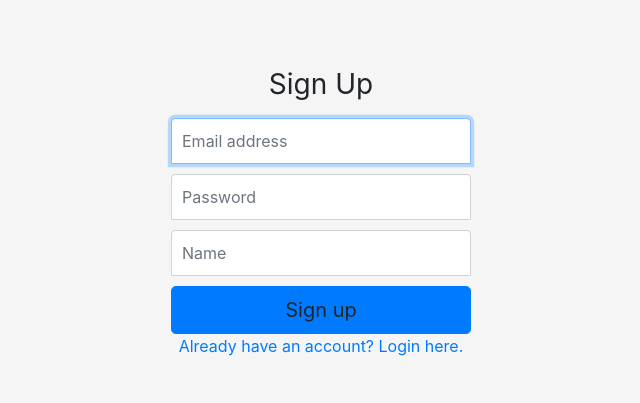
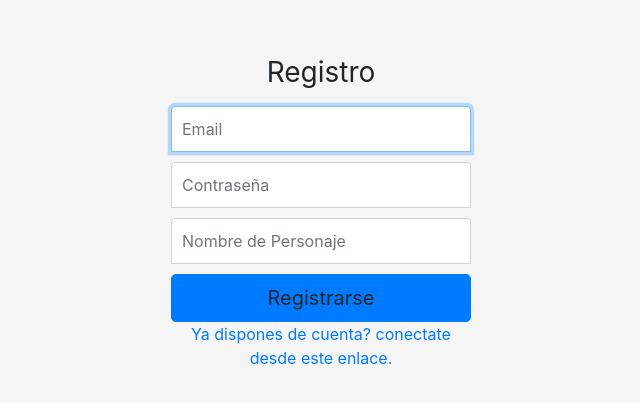
Before and after one commit to zorbuk/mmorpg, a website: page public/signup.html in a window 1280 px wide. Shown: the part 187-590 px from the top of the page, without its empty margins (319-959 px from the left). Drawn offline with nearby package versions, Linux system fonts and the light colour scheme.

Commit message:
update: translating

```diff
--- a/public/signup.html
+++ b/public/signup.html
@@ -4,7 +4,7 @@
 <head>
   <meta charset="utf-8">
   <meta name="viewport" content="width=device-width, initial-scale=1, shrink-to-fit=no">
-  <title>Sign Up Page</title>
+  <title>MMORPG</title>
   <link rel="stylesheet" href="https://stackpath.bootstrapcdn.com/bootstrap/4.3.1/css/bootstrap.min.css" integrity="sha384-ggOyR0iXCbMQv3Xipma34MD+dH/1fQ784/j6cY/iJTQUOhcWr7x9JvoRxT2MZw1T"
     crossorigin="anonymous">
   <link href="assets/css/main.css" rel="stylesheet">
@@ -13,15 +13,15 @@
 
 <body class="text-center">
   <form class="form-signin">
-    <h1 class="h3 mb-3 font-weight-normal">Sign Up</h1>
-    <label for="email" class="sr-only">Email address</label>
-    <input type="email" id="email" class="form-control" placeholder="Email address" required autofocus>
-    <label for="password" class="sr-only">Password</label>
-    <input type="password" id="password" class="form-control" placeholder="Password" required>
-    <label for="name" class="sr-only">Name</label>
-    <input type="text" id="name" class="form-control" placeholder="Name" required>
-    <a class="btn btn-lg btn-primary btn-block" onClick="signUp()">Sign up</a>
-    <a href="/index.html">Already have an account? Login here.</a>
+    <h1 class="h3 mb-3 font-weight-normal">Registro</h1>
+    <label for="email" class="sr-only">Email</label>
+    <input type="email" id="email" class="form-control" placeholder="Email" required autofocus>
+    <label for="password" class="sr-only">Contraseña</label>
+    <input type="password" id="password" class="form-control" placeholder="Contraseña" required>
+    <label for="name" class="sr-only">Nombre de Personaje</label>
+    <input type="text" id="name" class="form-control" placeholder="Nombre de Personaje" required>
+    <a class="btn btn-lg btn-primary btn-block" onClick="signUp()">Registrarse</a>
+    <a href="/index.html">Ya dispones de cuenta? conectate desde este enlace.</a>
   </form>
   <script>
     function signUp() {
```
Also changed, not shown: public/forgot-password.html (+6 -6 lines), public/game.html (+1 -1 lines), public/index.html (+9 -9 lines), public/reset-password.html (+7 -7 lines).
